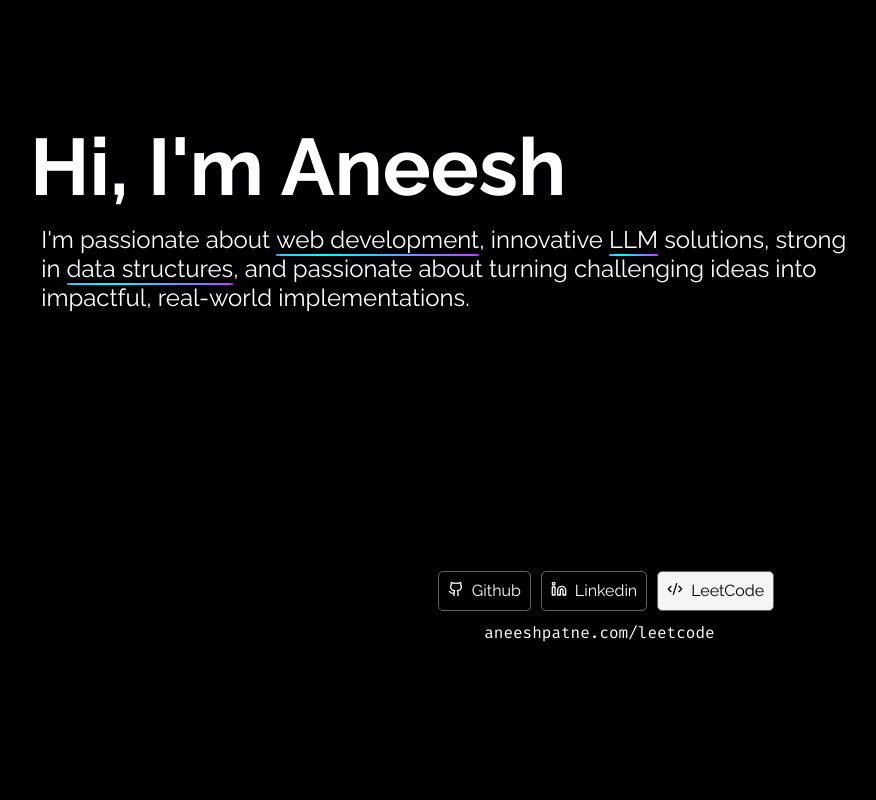
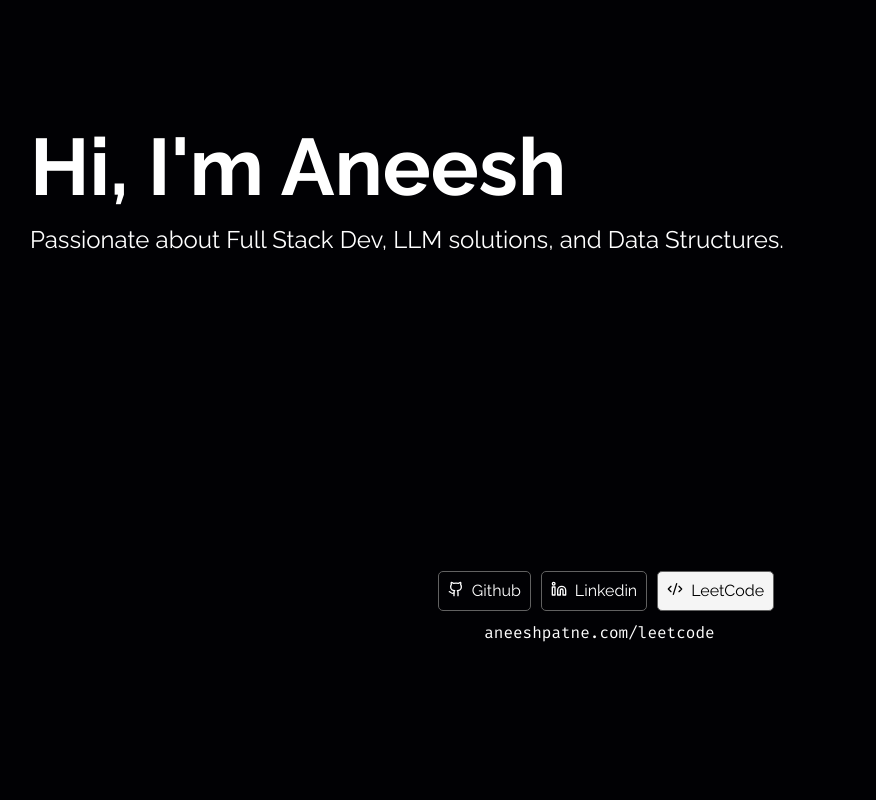
Before and after one commit to aneeshpatne/Personal-Portfolio, a Next.js app: page / in a window 1280 px wide. Shown: the top 800 px of the page, without its empty margins (34-910 px from the left). Built offline with nearby package versions, Linux system fonts and the light colour scheme.

Commit message:
fix: simplify introduction text and adjust padding in NameNew component

```diff
--- a/src/components/NameNew.jsx
+++ b/src/components/NameNew.jsx
@@ -2,7 +2,7 @@
 import { Fira_Code } from "next/font/google";
 import { LuGithub, LuLinkedin, LuCodeXml } from "react-icons/lu";
 import styles from "./style/nameNew.module.css";
-import { useEffect, useState, useRef, useLayoutEffect } from "react";
+import { useEffect, useState } from "react";
 const ibm_font = Fira_Code({
   subsets: ["latin"],
   weight: ["400", "500"],
@@ -37,13 +37,7 @@ export default function NameNew({ theme }) {
         <div className={styles.introWrapper}>
           <p className={styles.introName}>Hi, I&apos;m Aneesh</p>
           <p className={styles.introText}>
-            I&apos;m passionate about{" "}
-            <span className={styles.gradientUnderline}>web development</span>,
-            innovative <span className={styles.gradientUnderline}>LLM</span>{" "}
-            solutions, strong in{" "}
-            <span className={styles.gradientUnderline}>data structures</span>,
-            and passionate about turning challenging ideas into impactful,
-            real-world implementations.
+            Passionate about Full Stack Dev, LLM solutions, and Data Structures.
           </p>
         </div>
       </div>
--- a/src/components/style/nameNew.module.css
+++ b/src/components/style/nameNew.module.css
@@ -22,9 +22,8 @@
   top: 15%;
 }
 .introText {
-  padding: 0.7rem;
+  padding-top: 0.7rem;
   font-size: 1.5rem;
-  max-width: 70%;
 }
 .introName {
   font-size: 5rem;
```
